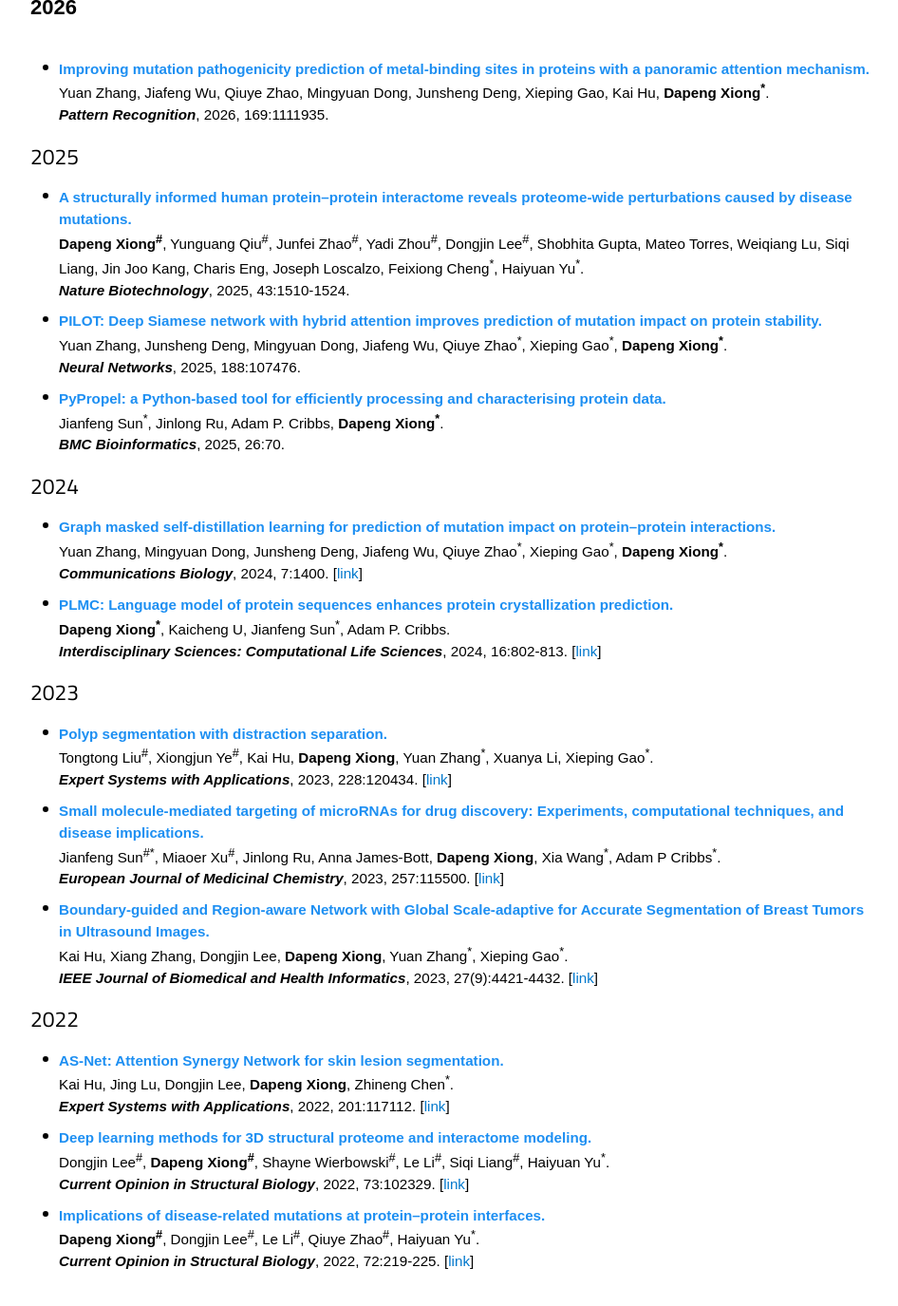
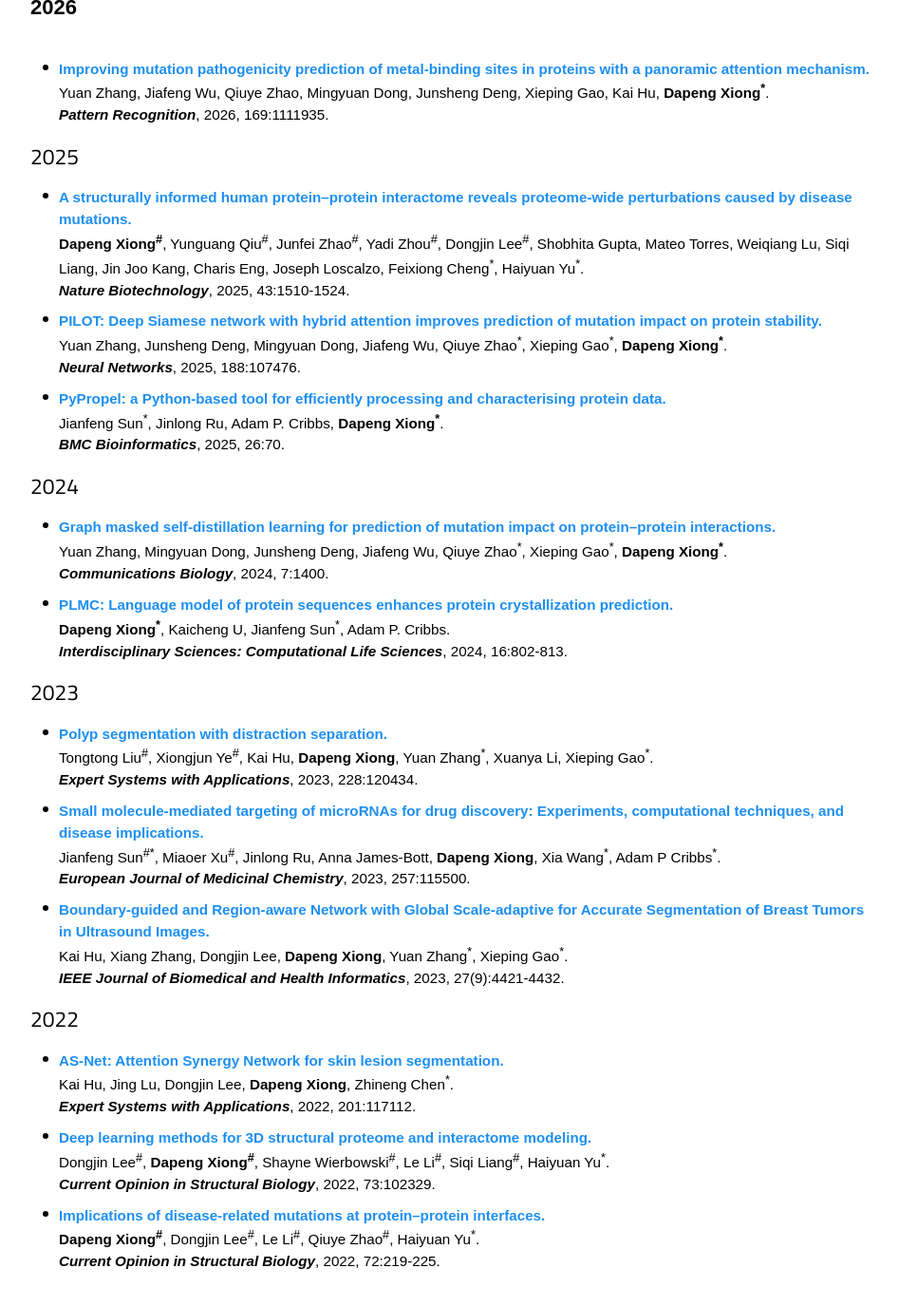
Before and after one commit to dapeng-xiong/dapeng-xiong.github.io, a Jekyll site: the page built from Publications.md, in a window 1280 px wide and 1400 px high, scrolled down 202 px. Shown: the top 1375 px of the window at 95% size, without its empty margins (163-1109 px from the left). Built offline with Jekyll 4.4.1, drawn with Linux system fonts in a browser that asks for light colours; nearby versions of some CDN libraries; some web fonts are replaced.

Commit message:
Update Publications.md

```diff
--- a/Publications.md
+++ b/Publications.md
@@ -46,13 +46,13 @@ active: Publications
   <li>
     <a href='https://www.nature.com/articles/s42003-024-07066-9' target='_blank'><text class='text_title'>Graph masked self-distillation learning for prediction of mutation impact on protein–protein interactions.</text></a><br />
     Yuan Zhang, Mingyuan Dong, Junsheng Deng, Jiafeng Wu, Qiuye Zhao<sup>*</sup>, Xieping Gao<sup>*</sup>, <text class='text_bold'>Dapeng Xiong<sup>*</sup></text>.<br />
-    <text class='text_bold'><i>Communications Biology</i></text>, 2024, 7:1400. [<a href='https://www.nature.com/articles/s42003-024-07066-9' target='_blank'>link</a>]
+    <text class='text_bold'><i>Communications Biology</i></text>, 2024, 7:1400.
   </li>
 
   <li>
     <a href='https://link.springer.com/article/10.1007/s12539-024-00639-6' target='_blank'><text class='text_title'>PLMC: Language model of protein sequences enhances protein crystallization prediction.</text></a><br />
     <text class='text_bold'>Dapeng Xiong<sup>*</sup></text>, Kaicheng U, Jianfeng Sun<sup>*</sup>, Adam P. Cribbs.<br />
-    <text class='text_bold'><i>Interdisciplinary Sciences: Computational Life Sciences</i></text>, 2024, 16:802-813. [<a href='https://link.springer.com/article/10.1007/s12539-024-00639-6' target='_blank'>link</a>]
+    <text class='text_bold'><i>Interdisciplinary Sciences: Computational Life Sciences</i></text>, 2024, 16:802-813.
   </li>
 </ul>
 
@@ -62,19 +62,19 @@ active: Publications
   <li>
     <a href='https://www.sciencedirect.com/science/article/abs/pii/S0957417423009363' target='_blank'><text class='text_title'>Polyp segmentation with distraction separation.</text></a><br />
     Tongtong Liu<sup>#</sup>, Xiongjun Ye<sup>#</sup>, Kai Hu, <text class='text_bold'>Dapeng Xiong</text>, Yuan Zhang<sup>*</sup>, Xuanya Li, Xieping Gao<sup>*</sup>.<br />
-    <text class='text_bold'><i>Expert Systems with Applications</i></text>, 2023, 228:120434. [<a href='https://www.sciencedirect.com/science/article/abs/pii/S0957417423009363' target='_blank'>link</a>]
+    <text class='text_bold'><i>Expert Systems with Applications</i></text>, 2023, 228:120434.
   </li>
 
   <li>
     <a href='https://www.sciencedirect.com/science/article/pii/S022352342300466X' target='_blank'><text class='text_title'>Small molecule-mediated targeting of microRNAs for drug discovery: Experiments, computational techniques, and disease implications.</text></a><br />
     Jianfeng Sun<sup>#*</sup>, Miaoer Xu<sup>#</sup>, Jinlong Ru, Anna James-Bott, <text class='text_bold'>Dapeng Xiong</text>, Xia Wang<sup>*</sup>, Adam P Cribbs<sup>*</sup>.<br />
-    <text class='text_bold'><i>European Journal of Medicinal Chemistry</i></text>, 2023, 257:115500. [<a href='https://www.sciencedirect.com/science/article/pii/S022352342300466X' target='_blank'>link</a>]
+    <text class='text_bold'><i>European Journal of Medicinal Chemistry</i></text>, 2023, 257:115500.
   </li>
 
   <li>
     <a href='https://ieeexplore.ieee.org/abstract/document/10149315' target='_blank'><text class='text_title'>Boundary-guided and Region-aware Network with Global Scale-adaptive for Accurate Segmentation of Breast Tumors in Ultrasound Images.</text></a><br />
     Kai Hu, Xiang Zhang, Dongjin Lee, <text class='text_bold'>Dapeng Xiong</text>, Yuan Zhang<sup>*</sup>, Xieping Gao<sup>*</sup>.<br />
-    <text class='text_bold'><i>IEEE Journal of Biomedical and Health Informatics</i></text>, 2023, 27(9):4421-4432. [<a href='https://ieeexplore.ieee.org/abstract/document/10149315' target='_blank'>link</a>]
+    <text class='text_bold'><i>IEEE Journal of Biomedical and Health Informatics</i></text>, 2023, 27(9):4421-4432.
   </li>
 </ul>
 
@@ -84,18 +84,18 @@ active: Publications
   <li>
     <a href='https://www.sciencedirect.com/science/article/abs/pii/S0957417422005139' target='_blank'><text class='text_title'>AS-Net: Attention Synergy Network for skin lesion segmentation.</text></a><br />
     Kai Hu, Jing Lu, Dongjin Lee, <text class='text_bold'>Dapeng Xiong</text>, Zhineng Chen<sup>*</sup>.<br />
-    <text class='text_bold'><i>Expert Systems with Applications</i></text>, 2022, 201:117112. [<a href='https://www.sciencedirect.com/science/article/abs/pii/S0957417422005139' target='_blank'>link</a>]
+    <text class='text_bold'><i>Expert Systems with Applications</i></text>, 2022, 201:117112.
   </li>
 
   <li>
     <a href='https://www.sciencedirect.com/science/article/abs/pii/S0959440X22000021' target='_blank'><text class='text_title'>Deep learning methods for 3D structural proteome and interactome modeling.</text></a><br />
     Dongjin Lee<sup>#</sup>, <text class='text_bold'>Dapeng Xiong<sup>#</sup></text>, Shayne Wierbowski<sup>#</sup>, Le Li<sup>#</sup>, Siqi Liang<sup>#</sup>, Haiyuan Yu<sup>*</sup>.<br />
-    <text class='text_bold'><i>Current Opinion in Structural Biology</i></text>, 2022, 73:102329. [<a href='https://www.sciencedirect.com/science/article/abs/pii/S0959440X22000021' target='_blank'>link</a>]
+    <text class='text_bold'><i>Current Opinion in Structural Biology</i></text>, 2022, 73:102329.
   </li>
 
   <li>
     <a href='https://www.sciencedirect.com/science/article/abs/pii/S0959440X21001615' target='_blank'><text class='text_title'>Implications of disease-related mutations at protein–protein interfaces.</text></a><br />
     <text class='text_bold'>Dapeng Xiong<sup>#</sup></text>, Dongjin Lee<sup>#</sup>, Le Li<sup>#</sup>, Qiuye Zhao<sup>#</sup>, Haiyuan Yu<sup>*</sup>.<br />
-    <text class='text_bold'><i>Current Opinion in Structural Biology</i></text>, 2022, 72:219-225. [<a href='https://www.sciencedirect.com/science/article/abs/pii/S0959440X21001615' target='_blank'>link</a>]
+    <text class='text_bold'><i>Current Opinion in Structural Biology</i></text>, 2022, 72:219-225.
   </li>
 </ul>
```
